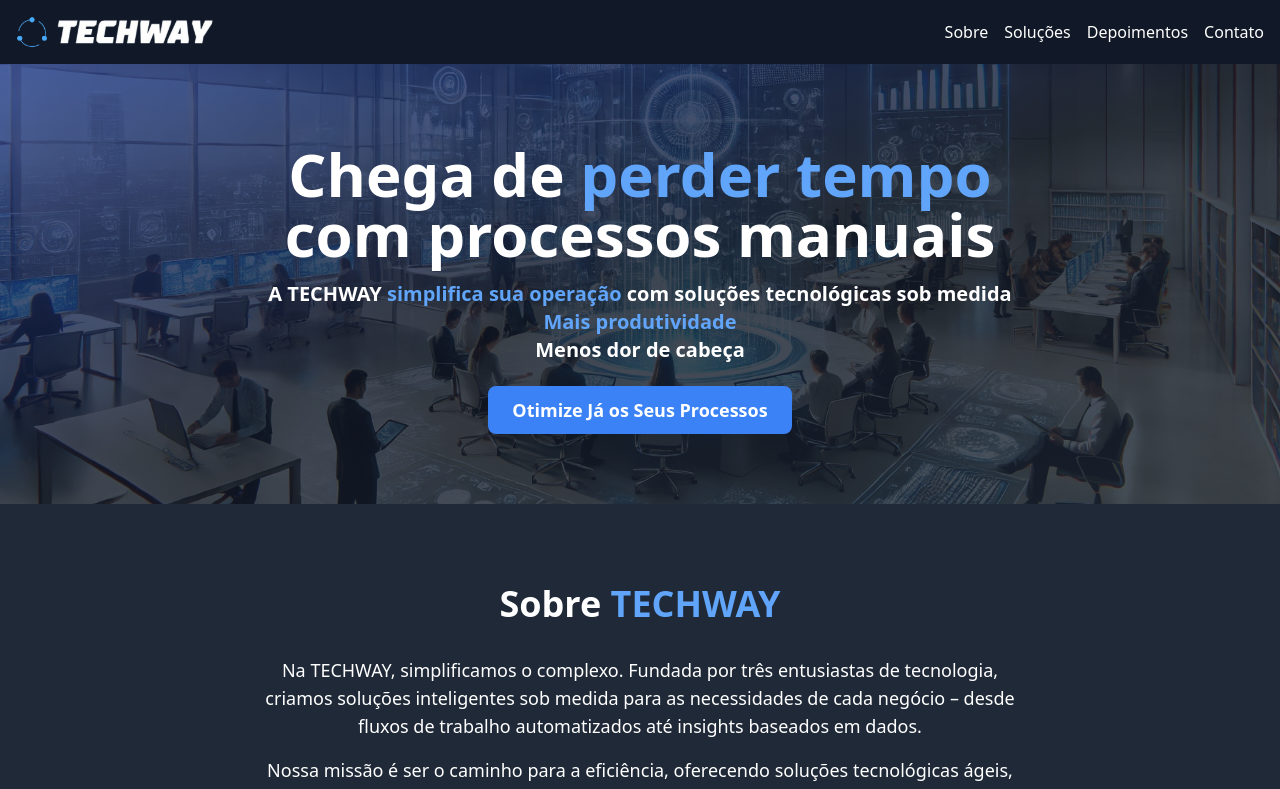
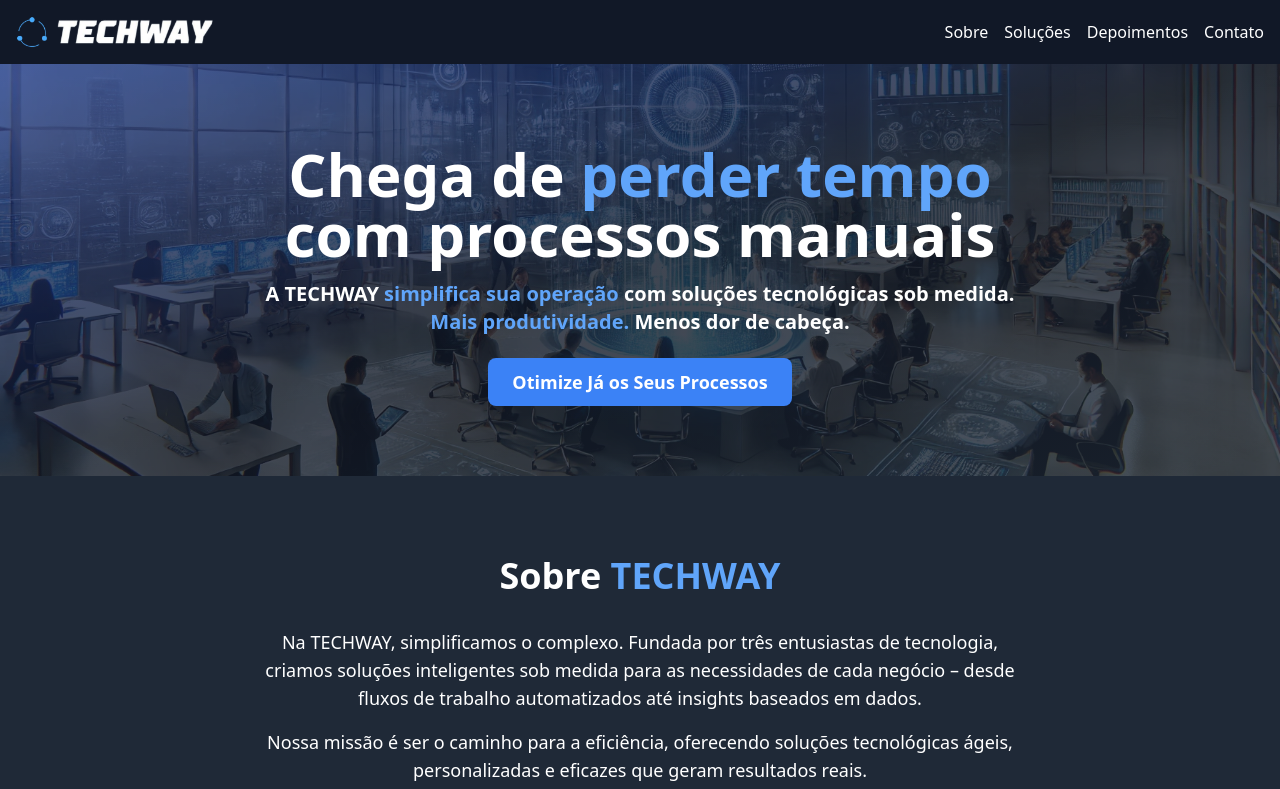
Before and after one commit to Techwayteam/techway-site, a Next.js app: page /techway-site/ in a window 1280 px wide. Shown: the top 789 px of the page. Built offline with nearby package versions, Linux system fonts and the light colour scheme.

Commit message:
Update index.js

```diff
--- a/pages/index.js
+++ b/pages/index.js
@@ -72,9 +72,8 @@ export default function Home() {
               com processos manuais
             </h1>
             <p className="text-xl mb-8 text-center font-bold">
-              A TECHWAY <span className="text-blue-400">simplifica sua operação</span> com soluções tecnológicas sob medida <br />
-              <span className="text-blue-400 font-bold">Mais produtividade</span> <br />
-              <span className="font-bold">Menos dor de cabeça</span>
+              A TECHWAY <span className="text-blue-400">simplifica sua operação</span> com soluções tecnológicas sob medida. <br />
+              <span className="text-blue-400 font-bold">Mais produtividade.</span> <span className="font-bold">Menos dor de cabeça.</span>
             </p>
             <a href="#contato" className="bg-blue-500 hover:bg-blue-600 text-white font-bold py-3 px-6 rounded-lg text-lg transition duration-300">
               Otimize Já os Seus Processos
```
